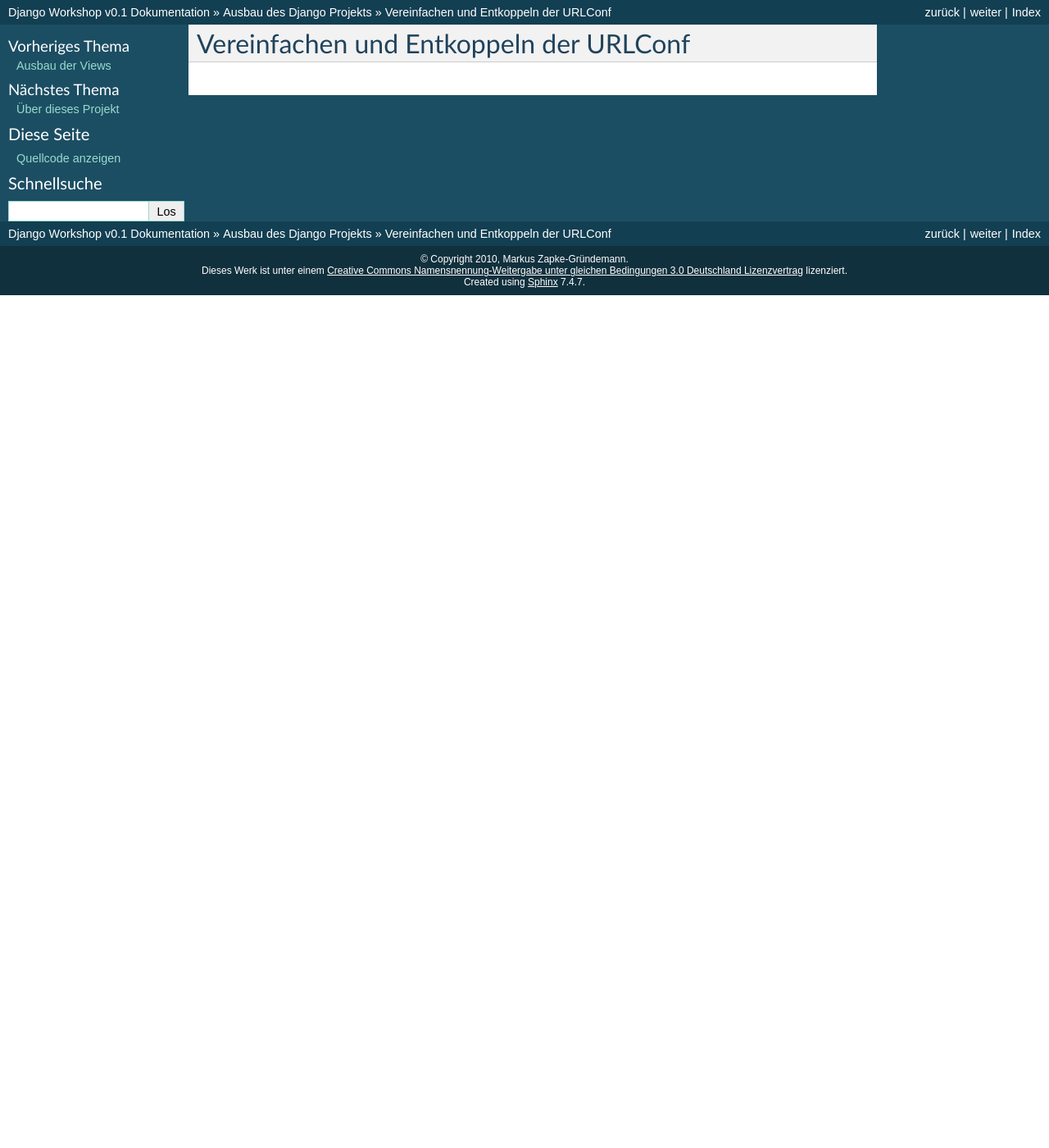
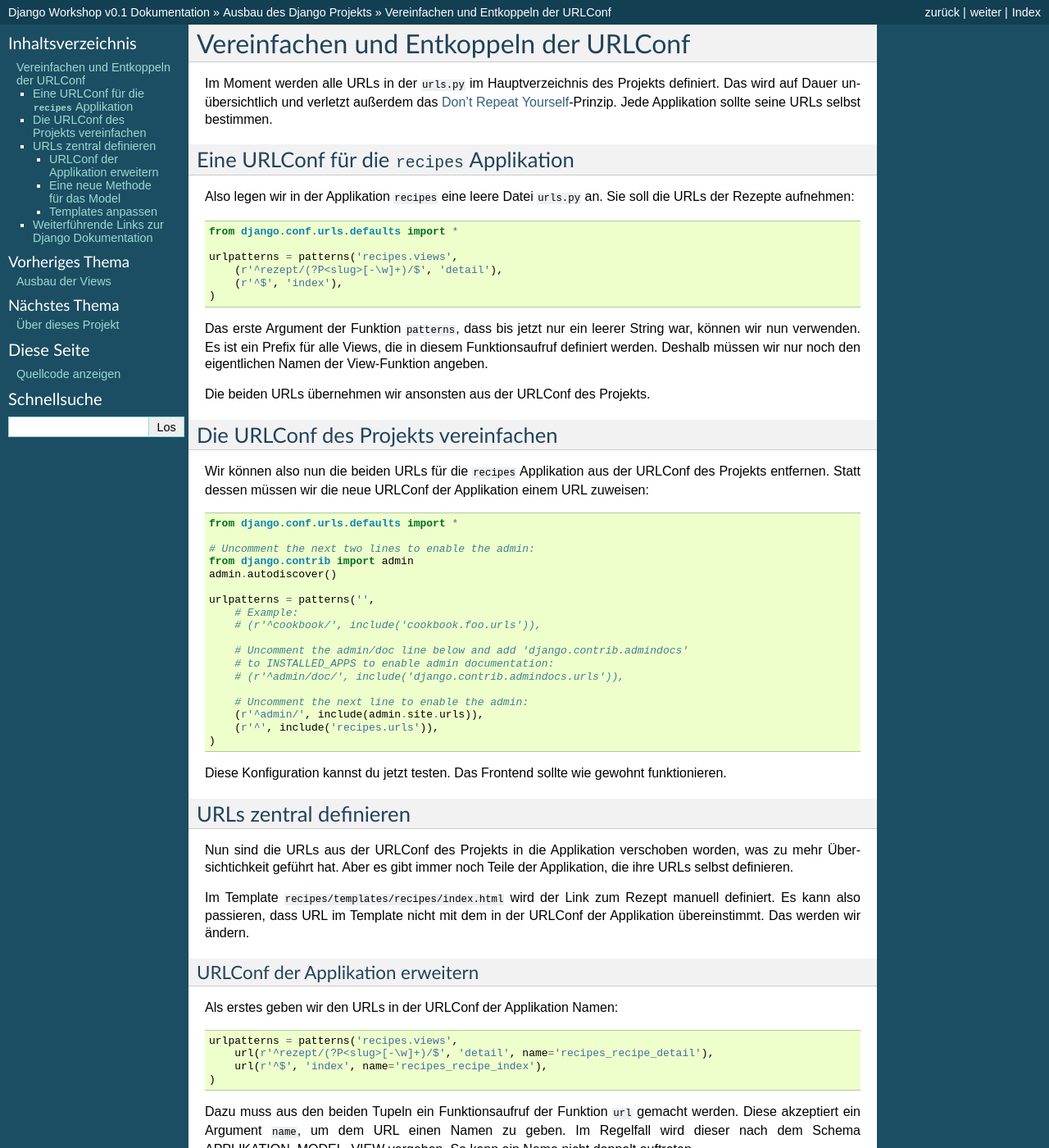
Before and after one commit to keimlink/django-workshop, a Sphinx documentation site: the page built from docs/ausbau/urls.rst, in a window 1280 px wide and 1400 px high. Shown: the whole window at 82% size. Built offline with Sphinx 7.4.7, drawn with Linux system fonts in a browser that asks for light colours; some of the changed text lies outside the part shown.

Commit message:
Kapitel zum Vereinfachen und Entkoppeln der URLConf abgeschlossen.

```diff
--- a/docs/ausbau/urls.rst
+++ b/docs/ausbau/urls.rst
@@ -1,2 +1,111 @@
 Vereinfachen und Entkoppeln der URLConf
 ***************************************
+
+Im Moment werden alle URLs in der ``urls.py`` im Hauptverzeichnis des Projekts definiert. Das wird auf Dauer unübersichtlich und verletzt außerdem das :ref:`dry`-Prinzip. Jede Applikation sollte seine URLs selbst bestimmen.
+
+Eine URLConf für die ``recipes`` Applikation
+============================================
+
+Also legen wir in der Applikation ``recipes`` eine leere Datei ``urls.py`` an. Sie soll die URLs der Rezepte aufnehmen::
+
+    from django.conf.urls.defaults import *
+
+    urlpatterns = patterns('recipes.views',
+        (r'^rezept/(?P<slug>[-\w]+)/$', 'detail'),
+        (r'^$', 'index'),
+    )
+
+Das erste Argument der Funktion ``patterns``, dass bis jetzt nur ein leerer String war, können wir nun verwenden. Es ist ein Prefix für alle Views, die in diesem Funktionsaufruf definiert werden. Deshalb müssen wir nur noch den eigentlichen Namen der View-Funktion angeben.
+
+Die beiden URLs übernehmen wir ansonsten aus der URLConf des Projekts.
+
+Die URLConf des Projekts vereinfachen
+=====================================
+
+Wir können also nun die beiden URLs für die ``recipes`` Applikation aus der URLConf des Projekts entfernen. Statt dessen müssen wir die neue URLConf der Applikation einem URL zuweisen::
+
+    from django.conf.urls.defaults import *
+
+    # Uncomment the next two lines to enable the admin:
+    from django.contrib import admin
+    admin.autodiscover()
+
+    urlpatterns = patterns('',
+        # Example:
+        # (r'^cookbook/', include('cookbook.foo.urls')),
+
+        # Uncomment the admin/doc line below and add 'django.contrib.admindocs'
+        # to INSTALLED_APPS to enable admin documentation:
+        # (r'^admin/doc/', include('django.contrib.admindocs.urls')),
+
+        # Uncomment the next line to enable the admin:
+        (r'^admin/', include(admin.site.urls)),
+        (r'^', include('recipes.urls')),
+    )
+
+Diese Konfiguration kannst du jetzt testen. Das Frontend sollte wie gewohnt funktionieren.
+
+URLs zentral definieren
+=======================
+
+Nun sind die URLs aus der URLConf des Projekts in die Applikation verschoben worden, was zu mehr Übersichtichkeit geführt hat. Aber es gibt immer noch Teile der Applikation, die ihre URLs selbst definieren.
+
+Im Template ``recipes/templates/recipes/index.html`` wird der Link zum Rezept manuell definiert. Es kann also passieren, dass URL im Template nicht mit dem in der URLConf der Applikation übereinstimmt. Das werden wir ändern.
+
+URLConf der Applikation erweitern
+---------------------------------
+
+Als erstes geben wir den URLs in der URLConf der Applikation Namen::
+
+    urlpatterns = patterns('recipes.views',
+        url(r'^rezept/(?P<slug>[-\w]+)/$', 'detail', name='recipes_recipe_detail'),
+        url(r'^$', 'index', name='recipes_recipe_index'),
+    )
+
+Dazu muss aus den beiden Tupeln ein Funktionsaufruf der Funktion ``url`` gemacht werden. Diese akzeptiert ein Argument ``name``, um dem URL einen Namen zu geben. Im Regelfall wird dieser nach dem Schema APPLIKATION_MODEL_VIEW vergeben. So kann ein Name nicht doppelt auftreten.
+
+Eine neue Methode für das Model
+-------------------------------
+
+Das Model ``Recipe`` bekommt als nächstes eine neue Methode, damit jede Instanz ihren URL selbst erzeugen kann. Dafür ist die Methode ``get_absolute_url`` reserviert::
+
+    @models.permalink
+    def get_absolute_url(self):
+        return ('recipes_recipe_detail', (), {'slug': self.slug})
+
+Der Decorator ``models.permalink`` erwartet einen Tupel mit drei Werten:
+
+* Name der URL
+* Argumente (Variablen im regulären Ausdruck des URL, die keinen Namen bekommen haben)
+* Schlüsselwort-Argumente (Variablen im regulären Ausdruck des URL mit Namen)
+
+Der Decorator erstellt dann den URL und gibt diesen als String zurück.
+
+Templates anpassen
+------------------
+
+Zuletzt müssen die Templates an die neue Methode angepasst werden. Im Template ``recipes/templates/recipes/index.html`` wird der alte Aufruf
+
+..  code-block:: html+django
+
+    <li><a href="/rezept/{{ recipe.slug }}">{{ recipe.title }}</a></li>
+
+durch einen neuen ersetzt
+
+..  code-block:: html+django
+
+    <li><a href="{{ recipe.get_absolute_url }}">{{ recipe.title }}</a></li>
+
+Im Template ``recipes/templates/recipes/detail.html`` fügen wir einen Link zur Übersicht ein:
+
+..  code-block:: html+django
+
+    <a href="{% url recipes_recipe_index %}">zurück zur Übersicht</a>
+
+So können alle URLs zentral in der URLConf verwaltet werden.
+
+Weiterführende Links zur Django Dokumentation
+=============================================
+
+* `permalink() Dokumentation <http://docs.djangoproject.com/en/1.2/ref/models/instances/#django.db.models.permalink>`_
+* `URLs mit Namen versehen <http://docs.djangoproject.com/en/1.2/topics/http/urls/#id2>`_
--- a/src/cookbook/recipes/templates/recipes/detail.html
+++ b/src/cookbook/recipes/templates/recipes/detail.html
@@ -10,4 +10,5 @@
 <h3>Zubereitung</h3>
 {{ object.preparation|linebreaks }}
 <p>Zubereitungszeit: {{ object.time_for_preparation }} Minuten</p>
+<a href="{% url recipes_recipe_index %}">zurück zur Übersicht</a>
 {% endblock %}
--- a/src/cookbook/recipes/templates/recipes/index.html
+++ b/src/cookbook/recipes/templates/recipes/index.html
@@ -6,7 +6,7 @@
 <h2>Alle Rezepte</h2>
 <ul>
     {% for recipe in object_list %}
-    <li><a href="/rezept/{{ recipe.slug }}">{{ recipe.title }}</a></li>
+    <li><a href="{{ recipe.get_absolute_url }}">{{ recipe.title }}</a></li>
     {% endfor %}
 </ul>
 {% endblock %}
```
Also changed, not shown: 3 other files.
